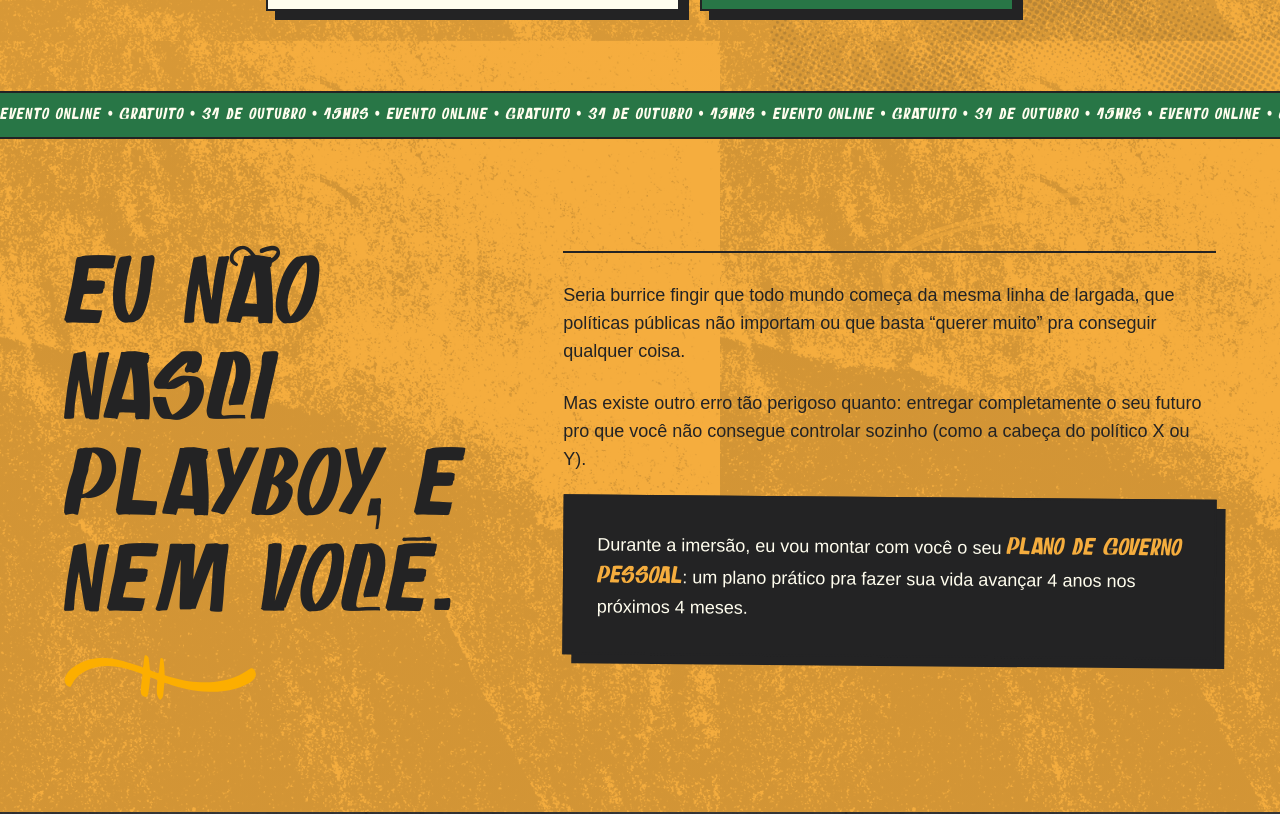
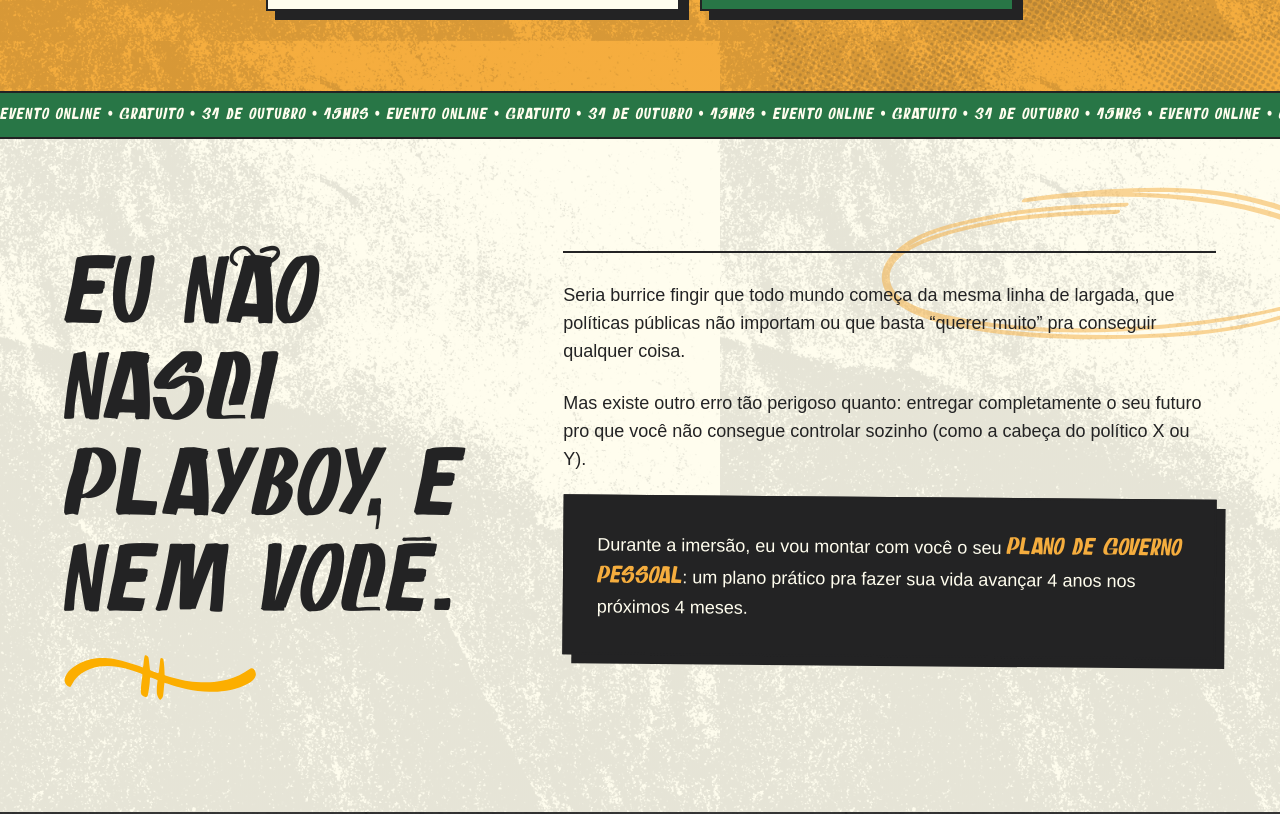
Before and after one commit to equipemantoralab-cell/brasilnaovaitesalvar, a Next.js app: page / in a window 1280 px wide. Shown: the part 920-1734 px from the top of the page. Built offline with nearby package versions, Linux system fonts and the light colour scheme; no server answers.

Commit message:
fix: diferenciar segunda dobra com papel claro

```diff
--- a/app/globals.css
+++ b/app/globals.css
@@ -53,6 +53,14 @@ body {
 .paper-noise {
   background-image:
     linear-gradient(rgba(245, 173, 62, 0.86), rgba(245, 173, 62, 0.86)),
+    url('/brand/papel-grunge.webp');
+  background-size: auto, 720px auto;
+  background-blend-mode: normal, multiply;
+}
+
+.cream-paper {
+  background-image:
+    linear-gradient(rgba(255, 253, 238, 0.9), rgba(255, 253, 238, 0.9)),
     url('/brand/papel-grunge.webp');
   background-size: auto, 720px auto;
   background-blend-mode: normal, multiply;
--- a/components/Dobra2.tsx
+++ b/components/Dobra2.tsx
@@ -4,7 +4,7 @@ export default function Dobra2() {
     <section
       id="sobre"
       data-section="dobra2"
-      className="paper-noise relative overflow-hidden bg-sun px-5 py-20 sm:px-8 sm:py-28"
+      className="cream-paper relative overflow-hidden bg-paper px-5 py-20 sm:px-8 sm:py-28"
     >
       <img src="/brand/marker-circulo.svg" alt="" className="pointer-events-none absolute -right-20 top-12 w-72 opacity-50 sm:w-[30rem]" aria-hidden="true" />
       <div className="relative mx-auto grid max-w-6xl gap-10 md:grid-cols-[0.8fr_1.2fr] md:gap-16">
```
